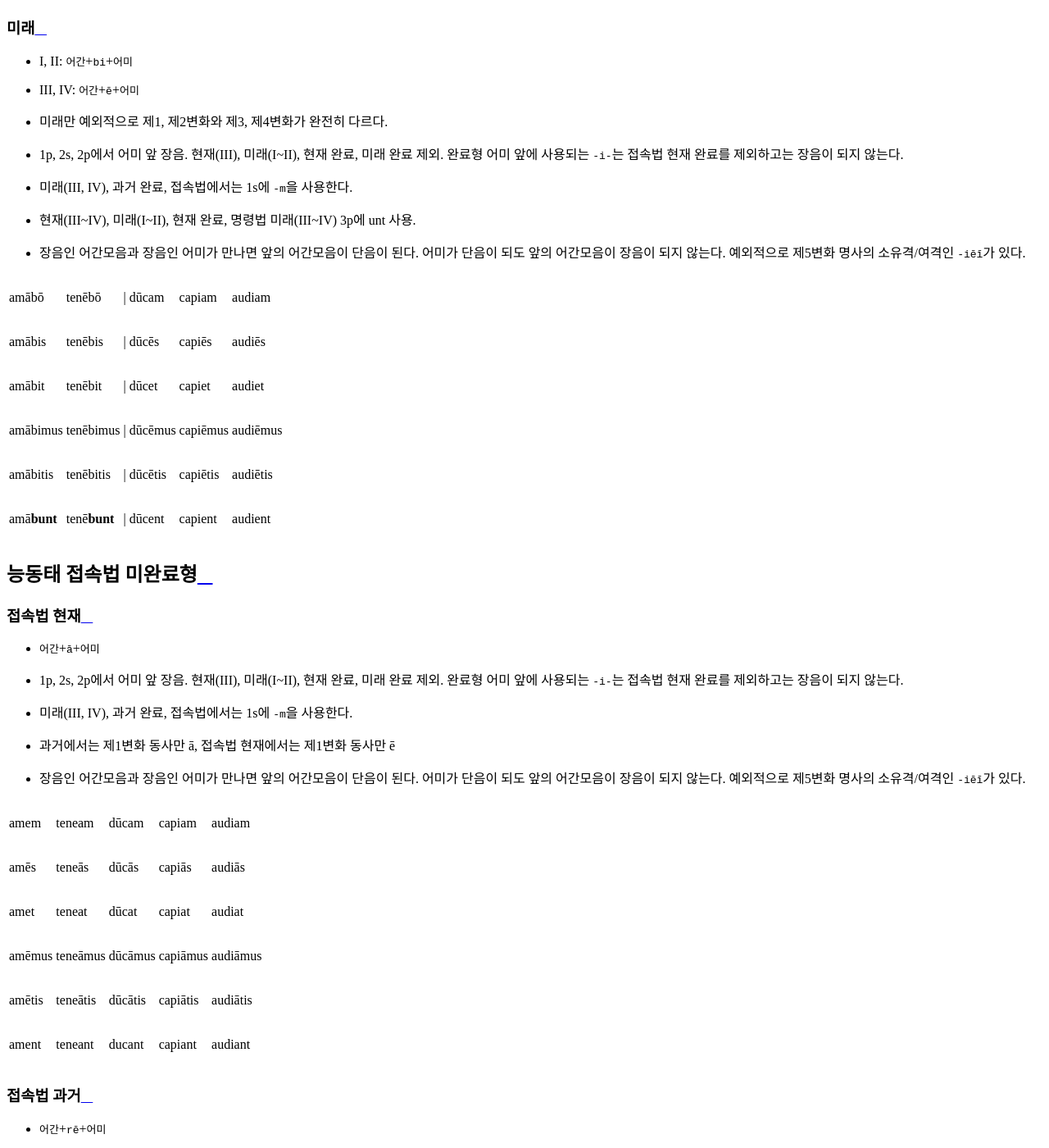
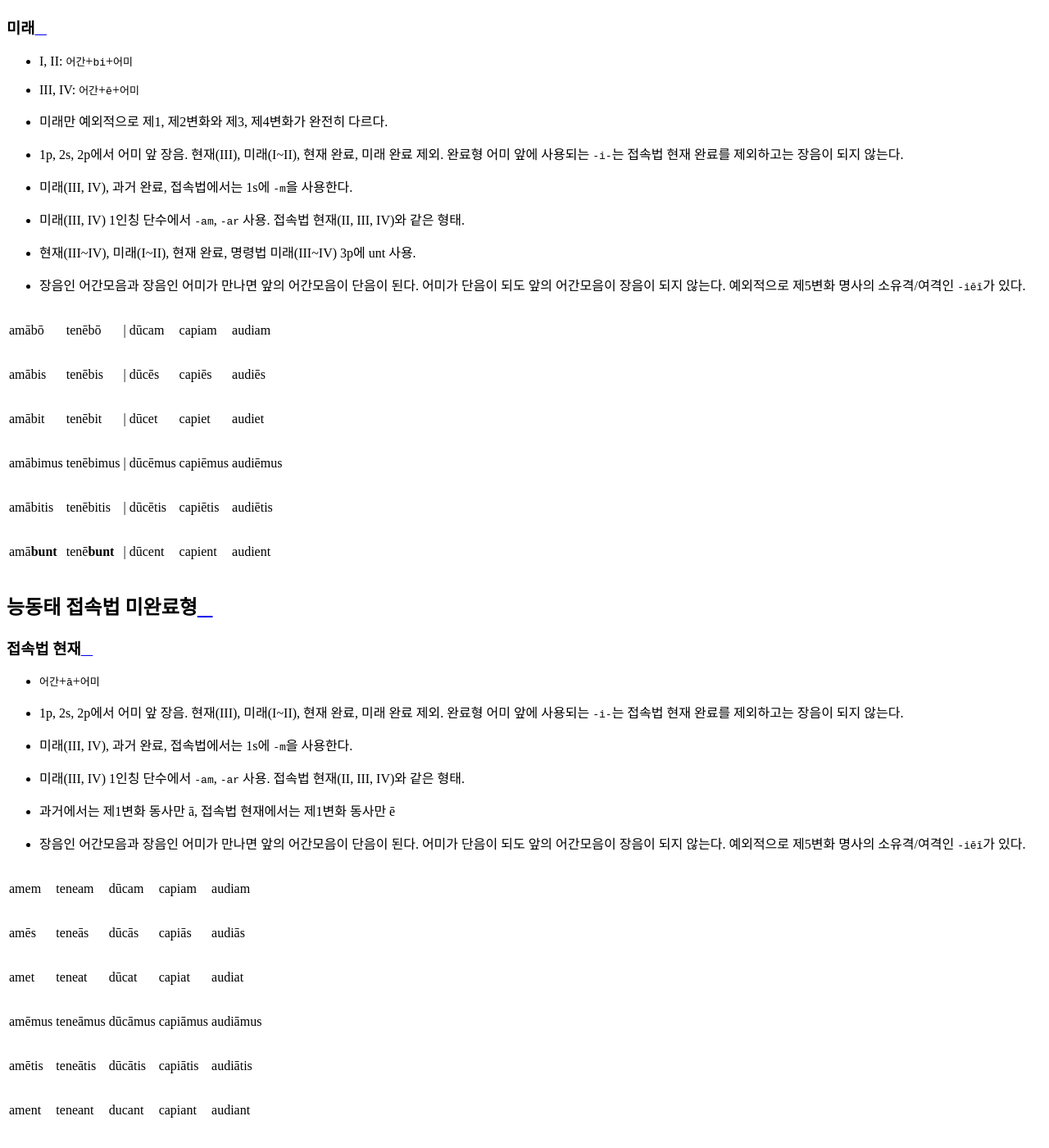
Before and after one commit to kabbala/grammatica_latina, a Sphinx documentation site: the page built from source/coniugatio_verbi/paradigma_verbi.rst, in a window 1280 px wide and 1400 px high, scrolled down 10764 px. Shown: the whole window at 82% size. Built offline with Sphinx 7.4.7 and the Read the Docs theme 2.0.0, drawn with Linux system fonts in a browser that asks for light colours; some of the changed text lies outside the part shown.

Commit message:
일부 수정

```diff
--- a/source/coniugatio_verbi/paradigma_verbi.rst
+++ b/source/coniugatio_verbi/paradigma_verbi.rst
@@ -14,6 +14,8 @@
 .. |a/e| replace:: 과거에서는 제1변화 동사만 ā, 접속법 현재에서는 제1변화 동사만 ē
 
 .. |미래| replace:: 미래만 예외적으로 제1, 제2변화와 제3, 제4변화가 완전히 다르다.
+
+.. |1인칭 단수 am| replace:: 미래(III, IV) 1인칭 단수에서 ``-am``, ``-ar`` 사용. 접속법 현재(II, III, IV)와 같은 형태.
 
 .. |직설법 미래 완료/접속법 현재 완료| replace:: 직설법 미래 완료와 접속법 현재 완료는 모음의 장단만 다를 뿐 형태가 동일하다. 강세는 다르다.
 
@@ -81,6 +83,7 @@
 * |미래|
 * |어미 장음|
 * |1인칭 단수 m|
+* |1인칭 단수 am|
 * |3인칭 복수 unt|
 * |장음과 장음|
 
@@ -103,6 +106,7 @@
 * ``어간``\+\ ``ā``\+\ ``어미``
 * |어미 장음|
 * |1인칭 단수 m|
+* |1인칭 단수 am|
 * |a/e|
 * |장음과 장음|
 
@@ -184,6 +188,7 @@
 * |수동태 미완료형|
 * |미래|
 * |어미 장음|
+* |1인칭 단수 am|
 * |3인칭 복수 unt|
 * |장음과 장음|
 
@@ -207,6 +212,7 @@
 * |수동태 미완료형|
 * |어미 장음|
 * |a/e|
+* |1인칭 단수 am|
 * |장음과 장음|
 
 .. csv-table::
@@ -284,6 +290,7 @@
 * ``어간``\+\ ``eri``\+\ ``어미``
 * |완료형 어간|
 * |어미 장음|
+* |직설법 미래 완료/접속법 현재 완료|
 
 .. csv-table::
    :widths: auto
@@ -307,6 +314,7 @@
 * |완료형 어간|
 * |어미 장음|
 * |1인칭 단수 m|
+* |직설법 미래 완료/접속법 현재 완료|
 
 .. csv-table::
    :widths: auto
```
